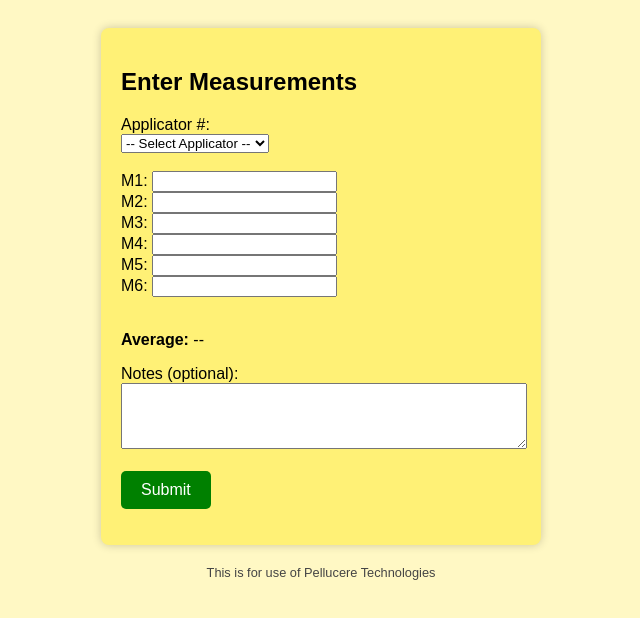
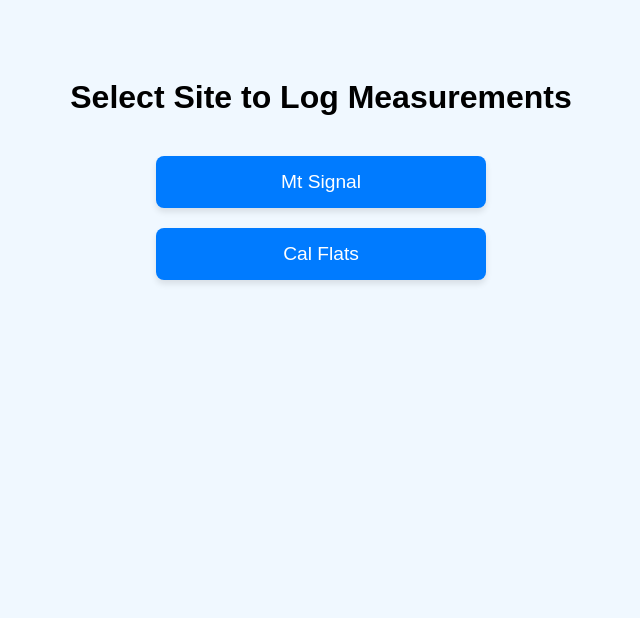
Before and after one commit to RustyBoy19/Measurement_Logger, a plain HTML site: page index.html in a window 1280 px wide. Shown: the whole page, without its empty margins (319-959 px from the left). Drawn offline with Linux system fonts and the light colour scheme.

Commit message:
Add files via upload

```diff
--- a/index.html
+++ b/index.html
@@ -1,192 +1,40 @@
+
 <!DOCTYPE html>
 <html>
 <head>
+  <title>Pellucere Logger Access</title>
   <meta name="viewport" content="width=device-width, initial-scale=1">
-  <title>Measurement Logger</title>
   <style>
     body {
       font-family: sans-serif;
-      padding: 20px;
-      background-color: #fff8c4;
+      text-align: center;
+      padding: 50px;
+      background-color: #f0f8ff;
     }
-    .container {
-      background-color: #fff176;
-      padding: 20px;
+    h1 {
+      margin-bottom: 40px;
+    }
+    .link-button {
+      display: block;
+      width: 80%;
+      max-width: 300px;
+      margin: 20px auto;
+      padding: 15px;
+      font-size: 1.2em;
+      text-decoration: none;
+      color: white;
+      background-color: #007BFF;
       border-radius: 8px;
-      max-width: 400px;
-      margin: auto;
-      box-shadow: 0 0 10px rgba(0,0,0,0.2);
+      box-shadow: 0 4px 6px rgba(0,0,0,0.1);
     }
-    .submit-row {
-      display: flex;
-      align-items: center;
-      gap: 10px;
-    }
-    .submit-btn {
-      background-color: green;
-      color: white;
-      border: none;
-      padding: 10px 20px;
-      font-size: 1em;
-      border-radius: 5px;
-      cursor: pointer;
-    }
-    .cancel-btn {
-      background-color: red !important;
-    }
-    #countdown {
-      font-weight: bold;
-      color: #444;
-    }
-    small {
-      display: block;
-      text-align: center;
-      margin-top: 20px;
-      font-size: 0.8em;
-      color: #444;
+    .link-button:hover {
+      background-color: #0056b3;
     }
   </style>
 </head>
 <body>
-  <div class="container">
-    <h2>Enter Measurements</h2>
-    <label>Applicator #:<br>
-      <select id="applicator">
-        <option value="">-- Select Applicator --</option>
-        <option value="1">Applicator 1</option>
-        <option value="2">Applicator 2</option>
-        <option value="3">Applicator 3</option>
-        <option value="4">Applicator 4</option>
-        <option value="5">Applicator 5</option>
-        <option value="6">Applicator 6</option>
-      </select><br><br>
-    </label>
-    <div id="measurements">
-      <label>M1: <input type="text" inputmode="numeric" pattern="[0-9]*" id="m1" oninput="updateAverage()"></label><br>
-      <label>M2: <input type="text" inputmode="numeric" pattern="[0-9]*" id="m2" oninput="updateAverage()"></label><br>
-      <label>M3: <input type="text" inputmode="numeric" pattern="[0-9]*" id="m3" oninput="updateAverage()"></label><br>
-      <label>M4: <input type="text" inputmode="numeric" pattern="[0-9]*" id="m4" oninput="updateAverage()"></label><br>
-      <label>M5: <input type="text" inputmode="numeric" pattern="[0-9]*" id="m5" oninput="updateAverage()"></label><br>
-      <label>M6: <input type="text" inputmode="numeric" pattern="[0-9]*" id="m6" oninput="updateAverage()"></label><br><br>
-    </div>
-    <p><strong>Average:</strong> <span id="averageDisplay">--</span></p>
-
-    <label for="notes">Notes (optional):</label><br>
-    <textarea id="notes" name="notes" rows="4" style="width: 100%;"></textarea><br><br>
-
-    <div class="submit-row">
-      <button id="submitBtn" class="submit-btn" onclick="prepareToSubmit()">Submit</button>
-      <span id="countdown"></span>
-    </div>
-    <p id="result"></p>
-  </div>
-  <small>This is for use of Pellucere Technologies</small>
-
-  <script>
-    const scriptURL = 'https://script.google.com/macros/s/AKfycbyUzGddy3ibxzo2-PUzBePQWcwNMqmI1Fb_0_QyCppCR5fKewidiXDAjv7s5QgkHPWl/exec';
-
-    function updateAverage() {
-      const values = [];
-      for (let i = 1; i <= 6; i++) {
-        const val = parseFloat(document.getElementById('m' + i).value);
-        if (!isNaN(val)) values.push(val);
-      }
-      if (values.length > 0) {
-        const avg = values.reduce((a, b) => a + b, 0) / values.length;
-        document.getElementById('averageDisplay').textContent = avg.toFixed(2);
-      } else {
-        document.getElementById('averageDisplay').textContent = "--";
-      }
-    }
-
-    let countdownTimer;
-    let secondsLeft = 3;
-    let isCounting = false;
-
-    function prepareToSubmit() {
-      if (isCounting) {
-        clearInterval(countdownTimer);
-        resetForm("Submit canceled.");
-        return;
-      }
-
-      const applicator = document.getElementById('applicator').value;
-      const values = [];
-      for (let i = 1; i <= 6; i++) {
-        values.push(parseFloat(document.getElementById('m' + i).value));
-      }
-
-      if (!applicator || values.some(isNaN)) {
-        document.getElementById('result').textContent = "Please fill in all fields.";
-        return;
-      }
-
-      isCounting = true;
-      secondsLeft = 3;
-      const countdownDisplay = document.getElementById('countdown');
-      const btn = document.getElementById('submitBtn');
-      btn.textContent = "Cancel";
-      btn.classList.add("cancel-btn");
-
-      countdownDisplay.textContent = `Submitting in ${secondsLeft}...`;
-      countdownTimer = setInterval(() => {
-        secondsLeft--;
-        if (secondsLeft <= 0) {
-          clearInterval(countdownTimer);
-          submitData();
-        } else {
-          countdownDisplay.textContent = `Submitting in ${secondsLeft}...`;
-        }
-      }, 1000);
-    }
-
-    function resetForm(msg) {
-      document.getElementById('submitBtn').textContent = "Submit";
-      document.getElementById('submitBtn').classList.remove("cancel-btn");
-      document.getElementById('countdown').textContent = "";
-      document.getElementById('result').textContent = msg;
-      isCounting = false;
-    }
-
-    function submitData() {
-      const applicator = document.getElementById('applicator').value;
-      const values = [];
-      for (let i = 1; i <= 6; i++) {
-        values.push(parseFloat(document.getElementById('m' + i).value));
-      }
-      const nonEmpty = values.filter(v => !isNaN(v));
-      const avg = nonEmpty.reduce((a, b) => a + b, 0) / nonEmpty.length;
-      const notes = document.getElementById('notes').value;
-
-      const data = new URLSearchParams();
-      data.append("applicator", applicator);
-      for (let i = 0; i < 6; i++) {
-        data.append("m" + (i + 1), values[i]);
-      }
-      data.append("average", avg);
-      data.append("notes", notes);
-
-      fetch(scriptURL, {
-        method: 'POST',
-        body: data
-      })
-      .then(response => response.text())
-      .then(text => {
-        document.getElementById('result').textContent = `Submitted successfully. Avg: ${avg.toFixed(2)}`;
-        resetForm("");
-        document.getElementById('applicator').value = "";
-        for (let i = 1; i <= 6; i++) {
-          document.getElementById('m' + i).value = "";
-        }
-        document.getElementById('notes').value = "";
-        document.getElementById('averageDisplay').textContent = "--";
-      })
-      .catch(error => {
-        document.getElementById('result').textContent = 'Error submitting data.';
-        console.error('Error:', error);
-        resetForm("");
-      });
-    }
-  </script>
+  <h1>Select Site to Log Measurements</h1>
+  <a class="link-button" href="measurement_logger_mtsignal.html">Mt Signal</a>
+  <a class="link-button" href="measurement_logger_calflats_styled.html">Cal Flats</a>
 </body>
 </html>
```
Also changed, not shown: measurement_logger_calflats_styled.html (added, +1 -0 lines), measurement_logger_mtsignal.html (added, +1 -0 lines).
